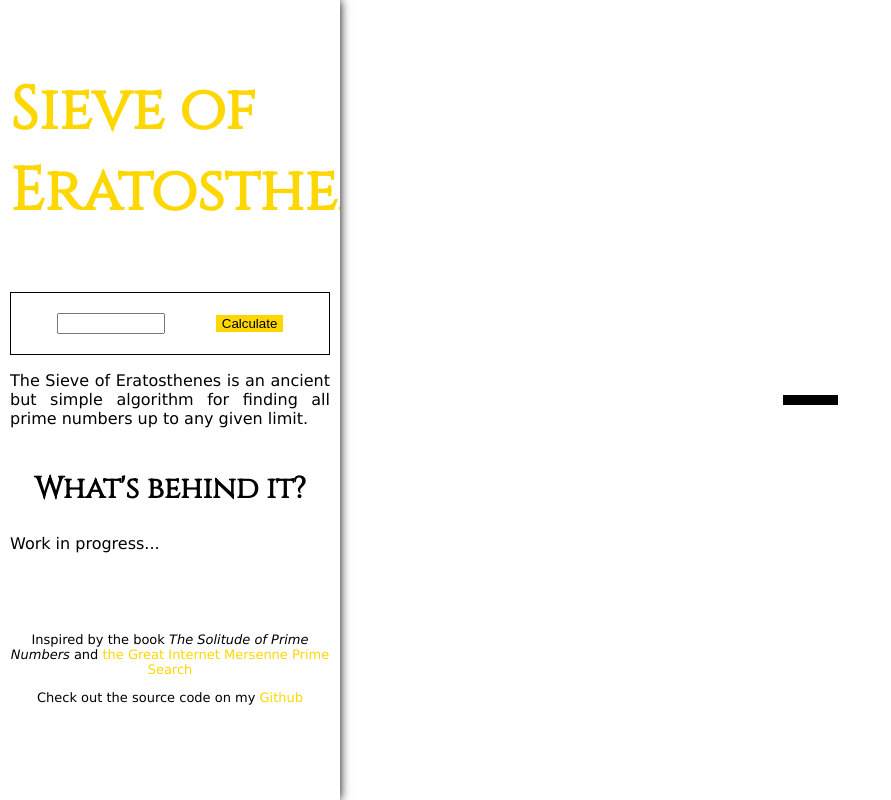
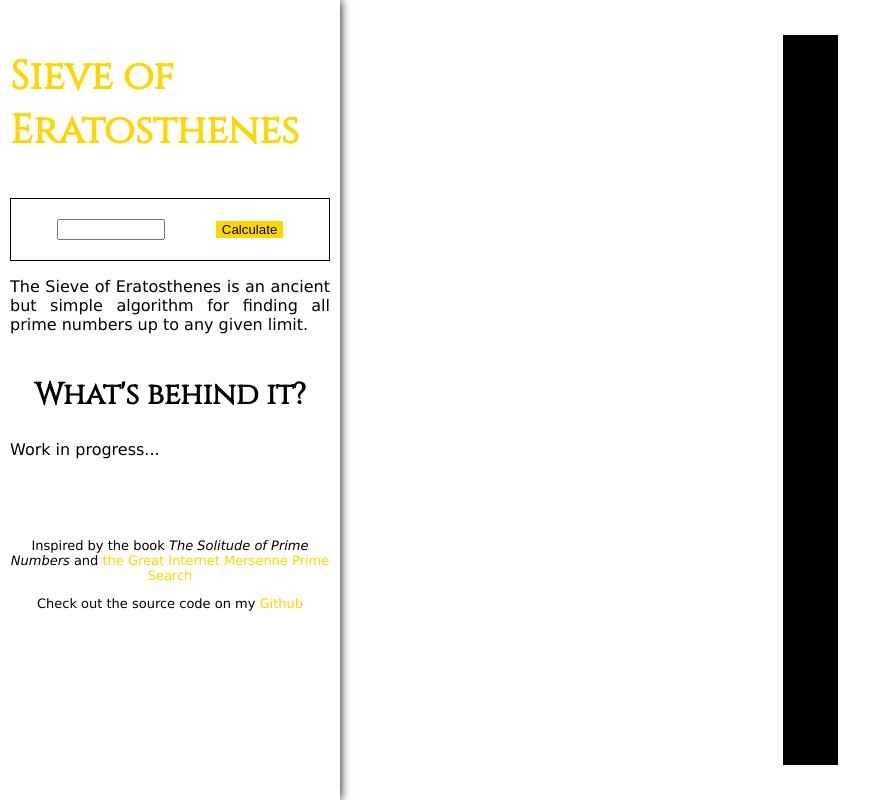
Before and after one commit to binarycasper/eratosthenes, a plain HTML site: page index.html in a window 1280 px wide. Shown: the whole page, without its empty margins (0-891 px from the left). Drawn offline with Linux system fonts and the light colour scheme.

Commit message:
better grid

```diff
--- a/style.css
+++ b/style.css
@@ -38,7 +38,7 @@ aside {
 h1 {
     color: gold;
     font-family: 'Cinzel', serif;
-    font-size: 60px;
+    font-size: 40px;
     text-align: left;
     }
 
@@ -106,14 +106,14 @@ footer {
     background-color: black;
     padding: 5px;
     text-align: center;
+    overflow: scroll;
+    height: 90%;
     }
 
 #prime {
     background-color: gold;
-
     }
 
 #notprime {
     background-color: rgba(255, 255, 255);
-
     }
```
Lines whose indentation alone changed are shown as unchanged.
